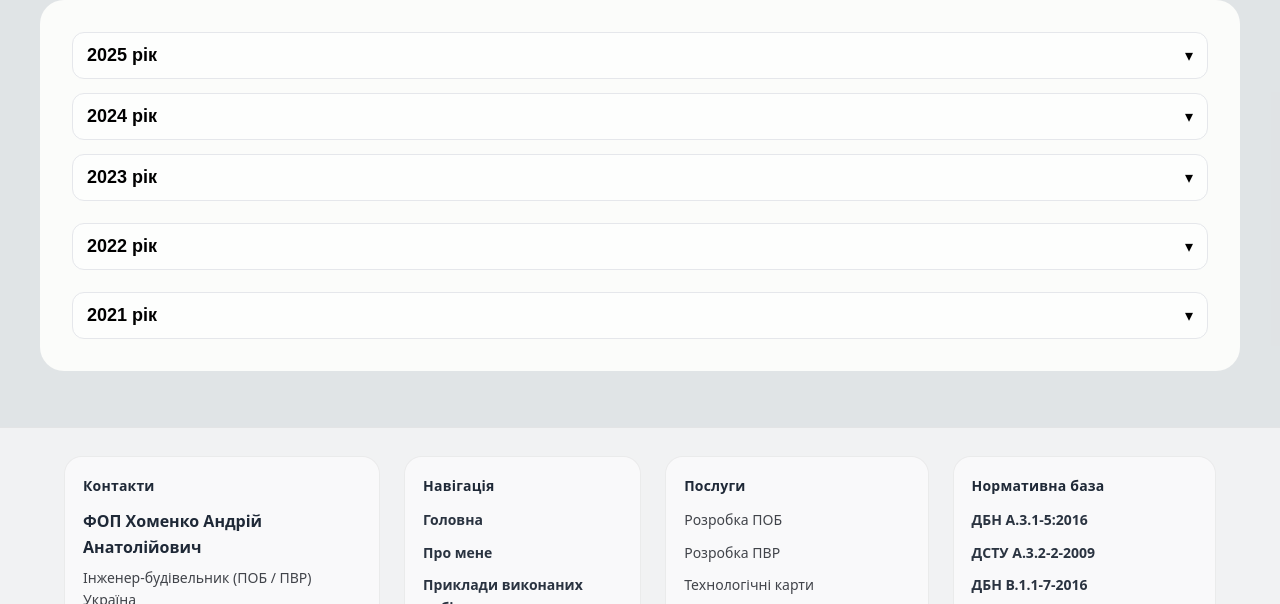
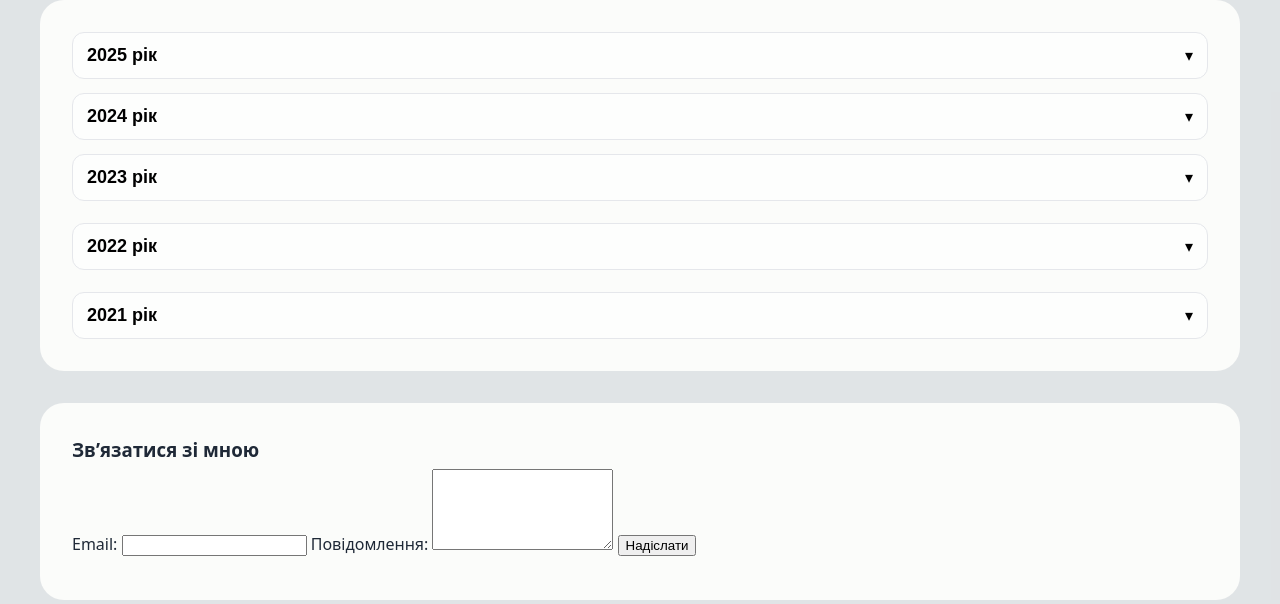
Before and after one commit to Hamlet6753/construction, an Eleventy site: page src/works.njk in a window 1280 px wide. Shown: the part 417-1021 px from the top of the page. Built offline with nearby package versions, Linux system fonts and the light colour scheme; Eleventy itself is replaced by a stand-in of ours; files that its build step writes are made by us from their sources.

Commit message:
Update works.njk

```diff
--- a/src/works.njk
+++ b/src/works.njk
@@ -240,6 +240,25 @@ hero_subtitle: Інженерні рішення для будівництва
 
 
     </section>
+<section class="sectionwork">
+  <h3>Зв’язатися зі мною</h3>
+
+  <form id="contactForm" class="contact-form">
+    <label>
+      Email:
+      <input type="email" name="email" required>
+    </label>
+
+    <label>
+      Повідомлення:
+      <textarea name="text" rows="5" required></textarea>
+    </label>
+
+    <button type="submit">Надіслати</button>
+
+    <p id="formStatus" style="margin-top:10px; font-size:14px;"></p>
+  </form>
+</section>
   </main>
 
   <!-- LIGHTBOX -->
```
